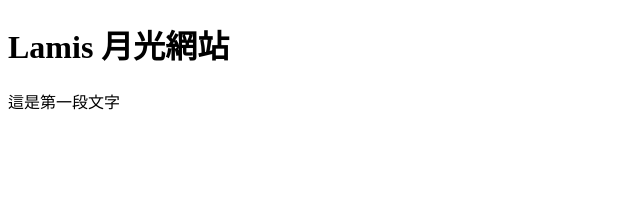
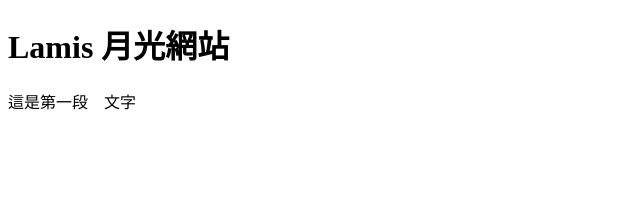
Before and after one commit to jasperc1972-del/htmlCss, a plain HTML site: page HTML PRACTICE/01/index.html in a window 1280 px wide. Shown: the top 200 px of the page, 0-640 px from the left. Drawn offline with Linux system fonts and the light colour scheme.

Commit message:
&nbsp  application
&nbsp  application

```diff
--- a/HTML PRACTICE/01/index.html
+++ b/HTML PRACTICE/01/index.html
@@ -5,7 +5,7 @@
 </head>
 <body>
     <h1>Lamis 月光網站</h1>
-    <p>這是第一段文字</p>
+    <p>這是第一段&nbsp;&nbsp;&nbsp;&nbsp;文字</p>
     <br>
     <br>
     <br>
```
